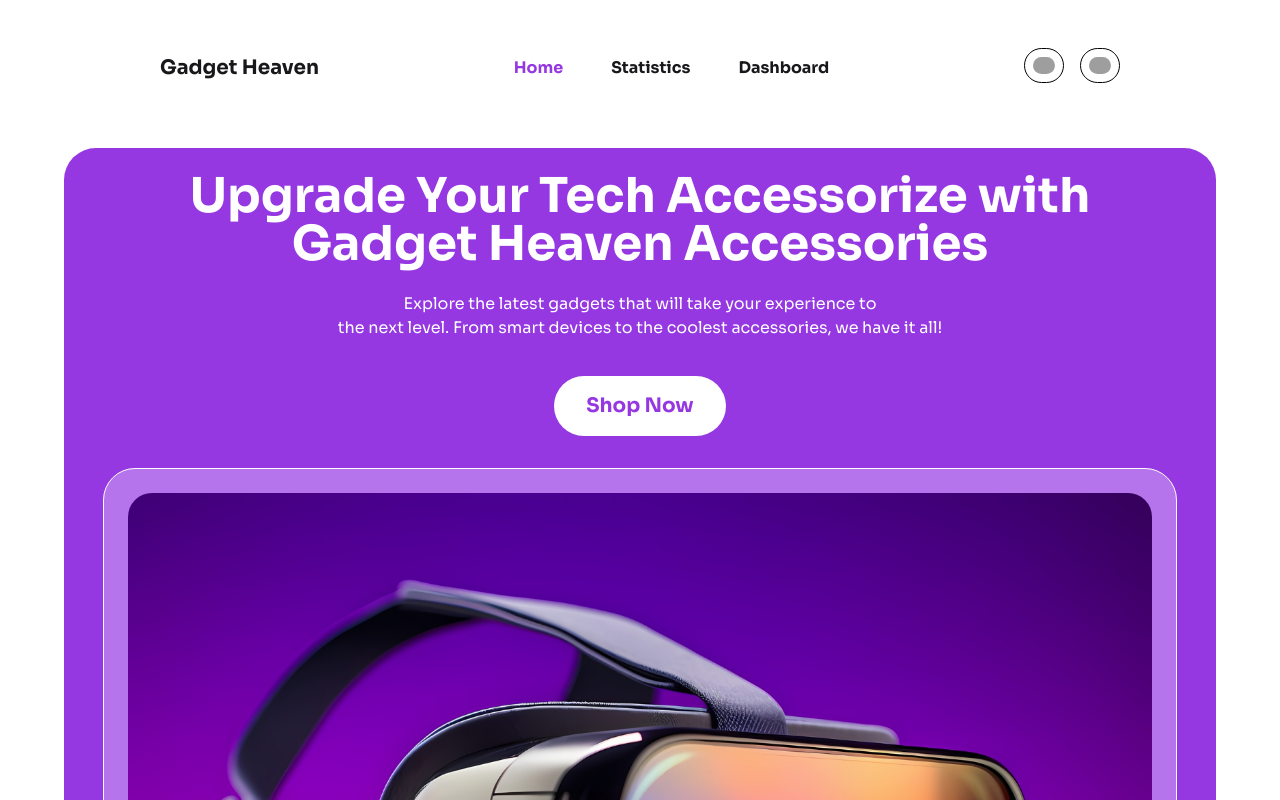
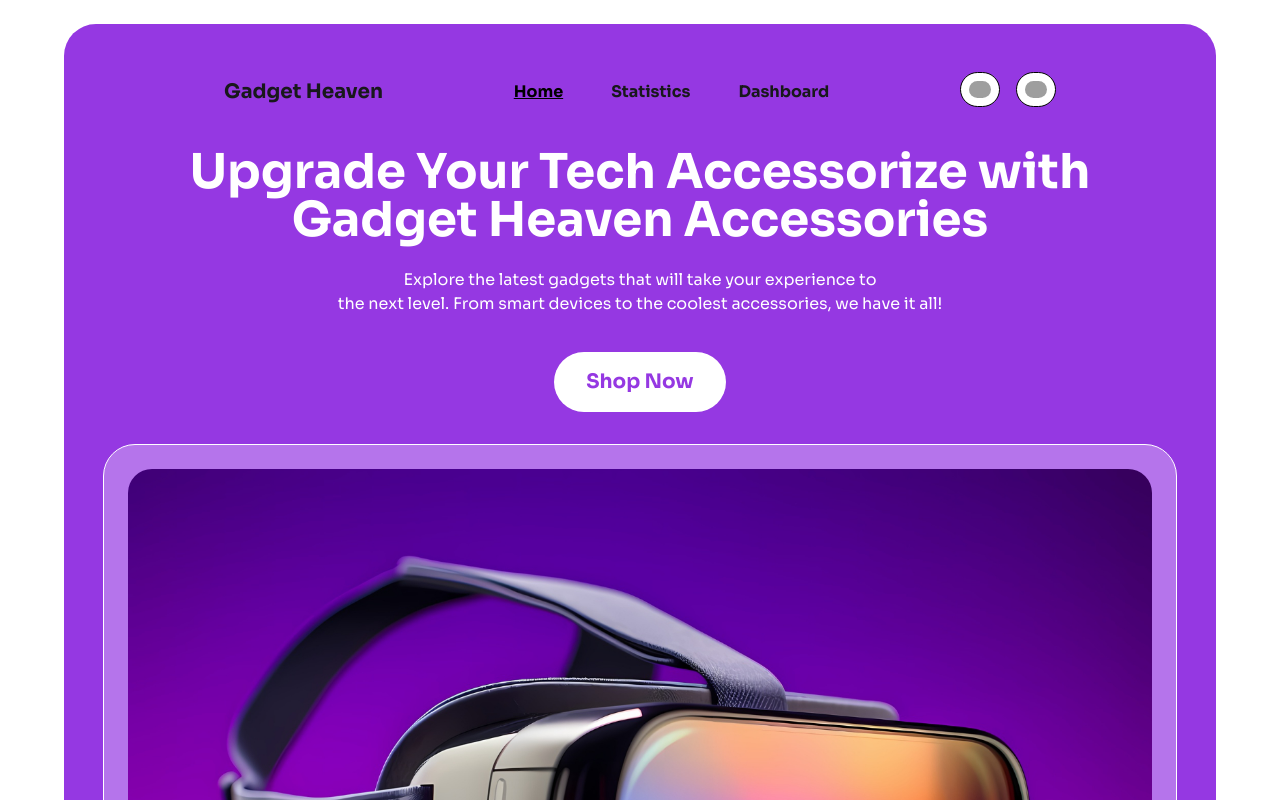
Before and after one commit to programming-hero-web-course-4/b10a8-gadget-heaven-mtowfiq, a React (Vite) app: page / in a window 1280 px wide. Shown: the top 800 px of the page. Built offline with nearby package versions, Linux system fonts and the light colour scheme; grey boxes are pictures that could not be loaded.

Commit message:
Made some tweaks with dynamic navbar

```diff
--- a/src/Components/Banner/Banner.jsx
+++ b/src/Components/Banner/Banner.jsx
@@ -2,7 +2,7 @@ import { Link } from "react-router-dom";
 import "./BannerStyles.css"
 const Banner = () => {
     return (
-        <div className="text-center mt-12 bg-purple max-w-6xl mx-auto rounded-4xl relative py-6">
+        <div className="text-center bg-purple max-w-6xl mx-auto relative py-6">
             <h2 className="text-white font-bold text-5xl">Upgrade Your Tech Accessorize with <br /> Gadget Heaven Accessories</h2>
             <p className="mt-6 mb-9 text-white">Explore the latest gadgets that will take your experience to <br /> the next level. From smart devices to the coolest accessories, we have it all!</p>
             <Link to="/dashboard"><button className="text-purple bg-white rounded-4xl px-8 py-4 font-bold text-xl mb-8">Shop Now</button></Link>
--- a/src/Components/Banner/BannerStyles.css
+++ b/src/Components/Banner/BannerStyles.css
@@ -16,10 +16,15 @@
 }
 
 .navbar a.active{
-    color: rgb(149, 56, 226);
+    color: black;
+    text-decoration: underline;
 }
 
 .dash a.active button{
     color: rgb(149, 56, 226);
     background-color: white;
 }
+
+.sidebar a.active{
+    color: rgb(149, 56, 226)
+}
--- a/src/Components/Navbar/Navbar.jsx
+++ b/src/Components/Navbar/Navbar.jsx
@@ -1,25 +1,67 @@
-import React from 'react';
-import { NavLink } from 'react-router-dom';
+import React from "react";
+import { NavLink, useLocation } from "react-router-dom";
 
 const Navbar = () => {
+  const location = useLocation();
+  // console.log(pathname)
+
   return (
-        <div className='flex justify-between items-center pt-9 md:px-40'>
+    <div className="mt-6 max-w-6xl mx-auto">
+      {location.pathname === "/" ? (
+        <div className="rounded-tl-4xl rounded-tr-4xl flex text-center bg-purple justify-between items-center pt-9 md:px-40 max-w-6xl mx-auto">
           <div>
-                <h2 className='text-xl font-bold '>Gadget Heaven</h2>
+            <h2 className="text-xl font-bold ">Gadget Heaven</h2>
           </div>
-            <div className='navbar space-x-12 font-bold mx-auto w-fit'>
+          <div className="navbar space-x-12 font-bold mx-auto w-fit">
             <NavLink to="/">Home</NavLink>
             <NavLink to="/statistics">Statistics</NavLink>
             <NavLink to="/dashboard">Dashboard</NavLink>
           </div>
-            <div className='flex gap-4'>
-                <div className='w-10 h-10'>
-                    <img className='p-2 bg-white border border-black rounded-full' src="https://img.icons8.com/?size=100&id=9671&format=png&color=000000" alt="" />
+          <div className="flex gap-4">
+            <div className="w-10 h-10">
+              <img
+                className="p-2 bg-white border border-black rounded-full"
+                src="https://img.icons8.com/?size=100&id=9671&format=png&color=000000"
+                alt=""
+              />
             </div>
-                <div className='w-10 h-10'>
-                    <img className='p-2 bg-white border border-black rounded-full' src="https://img.icons8.com/?size=100&id=87&format=png&color=000000" alt="" />
+            <div className="w-10 h-10">
+              <img
+                className="p-2 bg-white border border-black rounded-full"
+                src="https://img.icons8.com/?size=100&id=87&format=png&color=000000"
+                alt=""
+              />
             </div>
           </div>
+        </div>
+      ) : (
+        <div className="rounded-tl-4xl rounded-tr-4xl text-center max-w-6xl mx-auto flex justify-between items-center pt-9 md:px-40">
+          <div>
+            <h2 className="text-xl font-bold ">Gadget Heaven</h2>
+          </div>
+          <div className="navbar space-x-12 font-bold mx-auto w-fit">
+            <NavLink to="/">Home</NavLink>
+            <NavLink to="/statistics">Statistics</NavLink>
+            <NavLink to="/dashboard">Dashboard</NavLink>
+          </div>
+          <div className="flex gap-4">
+            <div className="w-10 h-10">
+              <img
+                className="p-2 bg-white border border-black rounded-full"
+                src="https://img.icons8.com/?size=100&id=9671&format=png&color=000000"
+                alt=""
+              />
+            </div>
+            <div className="w-10 h-10">
+              <img
+                className="p-2 bg-white border border-black rounded-full"
+                src="https://img.icons8.com/?size=100&id=87&format=png&color=000000"
+                alt=""
+              />
+            </div>
+          </div>
+        </div>
+      )}
     </div>
   );
 };
--- a/src/Components/Products/Products.jsx
+++ b/src/Components/Products/Products.jsx
@@ -16,7 +16,7 @@ const Products = () => {
     <div className="max-w-7xl mx-auto">
       <h2 className="text-center text-4xl font-bold mt-28">Explore Cutting-Edge Gadgets</h2>
       <div className="flex gap-6 p-6">
-        <div className="bg-gray-100 flex flex-col items-center w-fit self-start p-6 rounded-2xl">
+        <div className="bg-gray-100 sidebar flex flex-col items-center w-fit self-start p-6 rounded-2xl">
           <NavLink to="/">
             <button className="border rounded-4xl mb-6 py-3 px-5 font-black text-lg">
               All Product
```
Lines whose indentation alone changed are shown as unchanged.
